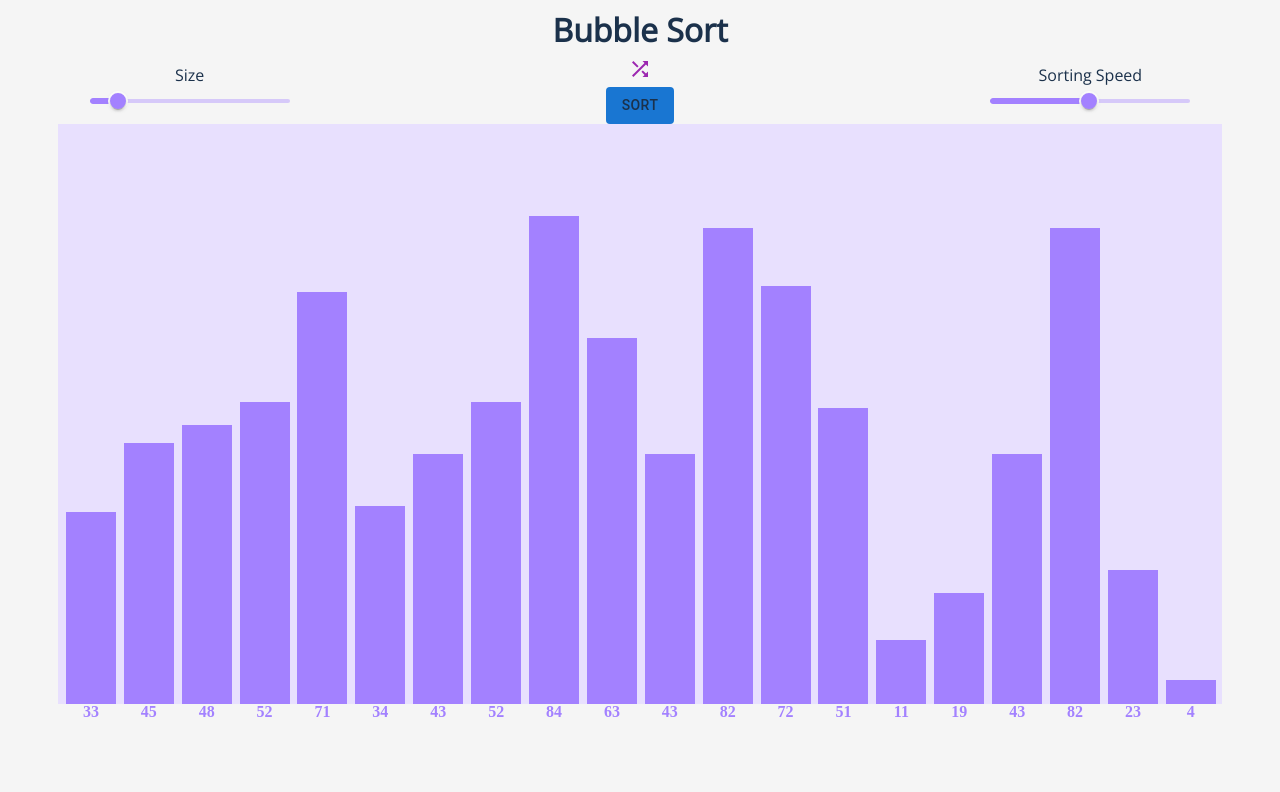
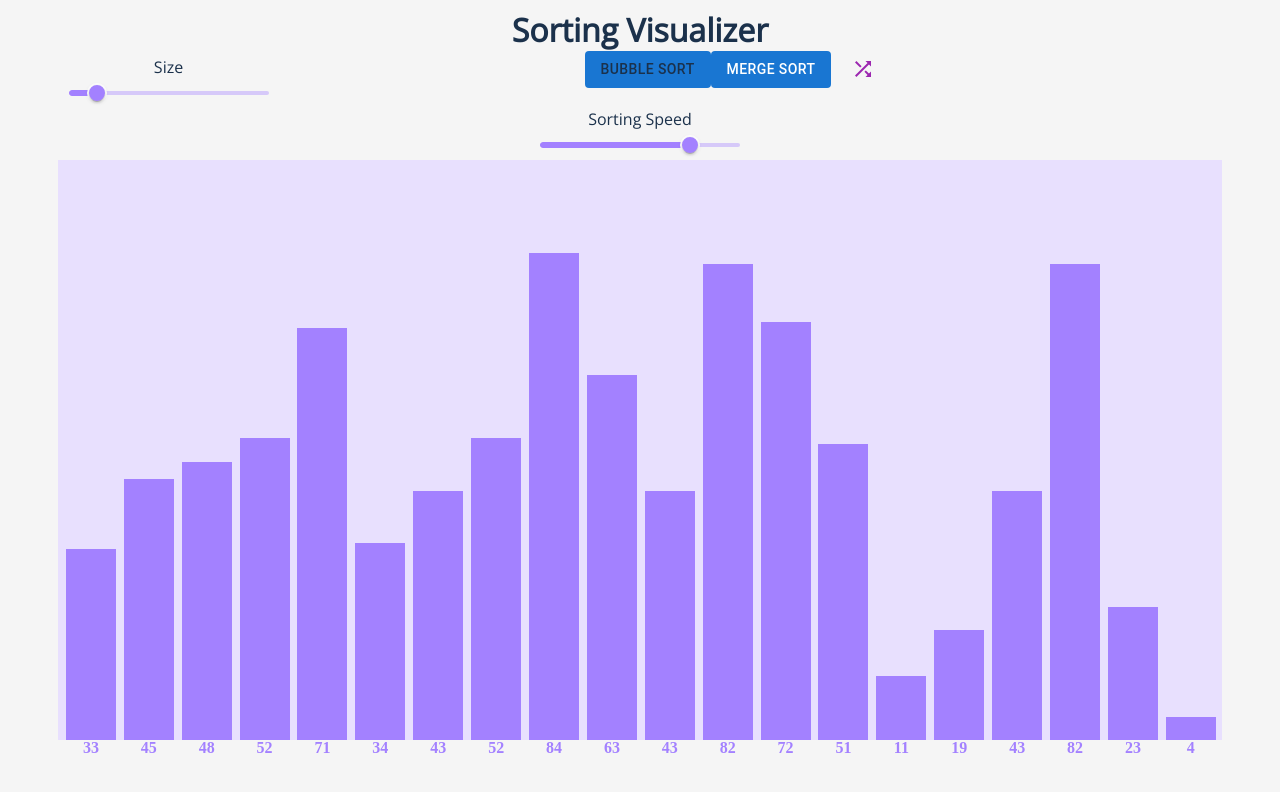
Before and after one commit to prat33k-device/sorting-visualizer, a React (Create React App) app: page / in a window 1280 px wide. Shown: the top 792 px of the page. Built offline with nearby package versions, Linux system fonts and the light colour scheme.

Commit message:
added merg sort button and its onClickck functionality

```diff
--- a/public/styles.css
+++ b/public/styles.css
@@ -67,10 +67,10 @@ body {
     font-weight: 500;
 }
 
-.menuBottons-inner-div {
+/* .menuBottons-inner-div {
     display: flex;
     flex-direction: column;
-}
+} */
 
 .menuButtons {
     display: inline-block;
--- a/src/algorithms/bubbleSort.js
+++ b/src/algorithms/bubbleSort.js
@@ -1,3 +1,5 @@
+
+let isSorting = false;
 
 // returns a promise which is resolved after ms miliseconds when its called
 function delay(ms) {
@@ -14,7 +16,9 @@ function resetClasses(arr) {
     });
 }
 
-async function bubbleSort(arr, setBars) {
+async function bubbleSort(arr, setBars, speed) {
+
+    isSorting = true;
 
     for(let i = 0; i < arr.length-1; i++) {
         for(let j = i; j <= arr.length-1; j++) {
@@ -37,7 +41,7 @@ async function bubbleSort(arr, setBars) {
             setBars([...arr]);   // just passing arr does not work
 
             // waits for the returned promise to be resolved
-            await delay(5);
+            await delay(speed);
         }
     }
 
@@ -51,6 +55,7 @@ async function bubbleSort(arr, setBars) {
         await delay(10);
     }
 
+    isSorting = false;
 }
 
-export default bubbleSort;
+export {bubbleSort, isSorting};
--- a/src/components/MainApp.jsx
+++ b/src/components/MainApp.jsx
@@ -2,14 +2,18 @@ import React, {useState} from "react";
 import MenuBar from "./MenuBar";
 import Manhattan from "./Manhattan";
 import randomArray from "../algorithms/randomArray";
-import bubbleSort from "../algorithms/bubbleSort";
+import {bubbleSort, isSorting} from "../algorithms/bubbleSort";
+
 
 function MainApp(props) {
 
     const defaultSize = 20;
-    const defaultSpeed = 50;
+    const defaultSpeed = 150;
+    const maxSpeed = 200;
 
     const [arrSize, setArrSize] = useState(defaultSize);
+    const [sortingSpeed, setSortingSpeed] = useState(defaultSpeed);
+
     // bars = [{h: 100, classes: "extra classes names"}, {}, ...]
     const [bars, setBars] = useState(
         randomArray(arrSize).map((ele) => {
@@ -17,8 +21,8 @@ function MainApp(props) {
         })
     );
 
-
     function handleSizeChange(event) {
+        if(isSorting) return;
 
         const value = event.target.value;
 
@@ -32,6 +36,8 @@ function MainApp(props) {
     }
 
     function handleRandomClick() {
+        if(isSorting) return;
+
         setBars(
             randomArray(arrSize).map((ele) => {
                 return {h: ele, classes: ""};
@@ -39,19 +45,36 @@ function MainApp(props) {
         );
     }
 
-    function sortingFUNC() {
-        bubbleSort(bars, setBars);
+    function handleSortingSpeed(speed) {
+        if(isSorting) return;
+
+        setSortingSpeed(speed);
+    }
+
+    function sortingFUNC(event) {
+        if(isSorting) return;
+
+        const sortName = event.target.name;
+
+        if(sortName === "bubbleSort") {
+            bubbleSort(bars, setBars, maxSpeed - sortingSpeed);
+        } else if(sortName === "mergeSort") {
+            console.log(sortName);
+        }
     }
 
     return <React.Fragment>
 
             <MenuBar
                 handleSizeChange={handleSizeChange}
-                defaultSize={defaultSize}
-                defaultSpeed={defaultSpeed}
                 arrSize={arrSize}
                 handleRandomClick={handleRandomClick}
                 sort={sortingFUNC}
+                defaultSize={defaultSize}
+                defaultSpeed={defaultSpeed}
+                maxSpeed={maxSpeed}
+                speed={sortingSpeed}
+                handleSortingSpeed={handleSortingSpeed}
 
             />
             <Manhattan
--- a/src/components/MenuBar.jsx
+++ b/src/components/MenuBar.jsx
@@ -1,20 +1,20 @@
-import React, {useState} from "react";
+import React from "react";
 import Button from '@mui/material/Button';
 import ShuffleIcon from '@mui/icons-material/Shuffle';
 import SliderBox from "./SliderBox";
 
 function MenuBar(props) {
 
-    const [sortingSpeed, setSortingSpeed] = useState(props.defaultSpeed);
 
     function handleSpeedChange(event) {
         const value = event.target.value;
 
-        setSortingSpeed(value);
+        props.handleSortingSpeed(value);
+        event.preventDefault();
     }
 
     function handleSortClick(event) {
-        props.sort();
+        props.sort(event);
         event.preventDefault();
     }
 
@@ -24,7 +24,7 @@ function MenuBar(props) {
     }
 
     return <div className="menuBar">
-        <h1 className="heading">Bubble Sort</h1>
+        <h1 className="heading">Sorting Visualizer</h1>
         <form>
 
             <SliderBox
@@ -39,7 +39,31 @@ function MenuBar(props) {
             />
 
             <div className="menuButtons">
-                <div className="menuBottons-inner-div">
+                {/* <div className="menuBottons-inner-div"> */}
+
+                    <Button
+                        name="bubbleSort"
+                        onClick={handleSortClick}
+                        variant="contained"
+                        disableElevation
+                        sx={{
+                            color: "#1B314B"
+                        }}
+                    >
+                    Bubble Sort
+                    </Button>
+
+                    <Button
+                        name="mergeSort"
+                        onClick={handleSortClick}
+                        variant="contained"
+                        disableElevation
+                        sx={{
+                            // color: "#1B314B"
+                        }}
+                    >
+                    Merge Sort
+                    </Button>
 
                     <Button
                         color="secondary"
@@ -48,30 +72,18 @@ function MenuBar(props) {
                         <ShuffleIcon />
                     </Button>
 
-                    <Button
-                        onClick={handleSortClick}
-
-                        variant="contained"
-                        disableElevation
-                        sx={{
-                            color: "#1B314B"
-                        }}
-                    >
-                    SORT
-                    </Button>
-
-                </div>
+                {/* </div>  */}
             </div>
 
             <SliderBox
                 lableText="Sorting Speed"
                 sliderName="sortingSpeed"
                 defaultSize={props.defaultSpeed}
-                value={sortingSpeed}
+                value={props.speed}
                 handleChange={handleSpeedChange}
                 valueLabelDisplay="auto"
-                min={1}
-                max={100}
+                min={0}
+                max={props.maxSpeed}
             />
 
         </form>
```
Also changed, not shown: src/algorithms/mergeSort.js (added, +15 -0 lines).
